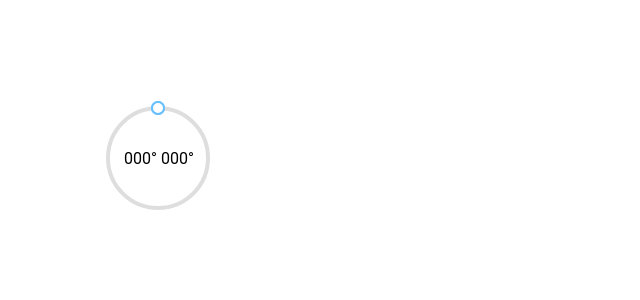
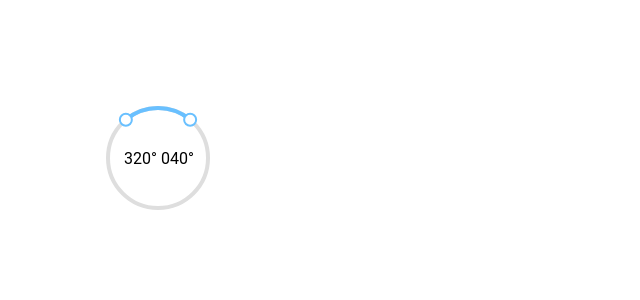
Before and after one commit to phalkone/fast-circular-slider, a React app: page / in a window 1280 px wide. Shown: the top 300 px of the page, without its empty margins (0-640 px from the left). Built offline with nearby package versions, Linux system fonts and the light colour scheme; the HTML template or start-up script is replaced by a standard one.

Commit message:
Using maximum angle

```diff
--- a/src/components/CircularSlider/Arc.tsx
+++ b/src/components/CircularSlider/Arc.tsx
@@ -5,7 +5,6 @@ import type { IArc } from '../../types/CircularSlider.types'
  * Arc for the slider
  */
 export const Arc = (props: IArc) => {
-  console.log(props.largeFlag + ' ' + props.sweepFlag)
   return (
     <path
       d={`M ${props.start.x} ${props.start.y} ` +
--- a/src/components/CircularSlider/Handle.tsx
+++ b/src/components/CircularSlider/Handle.tsx
@@ -1,32 +1,39 @@
 import React, { useState, useEffect, Fragment } from 'react'
 import type { IHandle } from '../../types/CircularSlider.types'
+import { getXY, toDeg } from '../../utils/CircularSlider.utils'
 
 /**
  * Handle for the slider
  */
 export const Handle = (props: IHandle) => {
-  const [x, setX] = useState<number>(props.x)
-  const [y, setY] = useState<number>(props.y)
   const [centerX, setCenterX] = useState<number>(0)
   const [centerY, setCenterY] = useState<number>(0)
   const [dragging, setDragging] = useState<boolean>(false)
+  let prev = props.angle.angle
 
-  const getPosition = (mouseX : number, mouseY : number) => {
+  const setPosition = (mouseX : number, mouseY : number) => {
     const a = Math.atan((mouseX - centerX) / (centerY - mouseY))
-    let angle = a / Math.PI * 180
+    let angle = toDeg(a)
     if (mouseY <= centerY) {
-      const x = props.radius + props.padding + (Math.sin(a) * props.radius)
-      const y = props.radius + props.padding - (Math.cos(a) * props.radius)
       angle = angle < 0 ? 360 + angle : angle
-      props.setAngle({ angle, x, y })
-      return { x, y }
     } else {
-      const x = props.radius + props.padding - (Math.sin(a) * props.radius)
-      const y = props.radius + props.padding + (Math.cos(a) * props.radius)
-      angle = angle < 0 ? 180 + angle : 180 + angle
-      props.setAngle({ angle, x, y })
-      return { x, y }
+      angle = 180 + angle
     }
+
+    const maxPlus = props.max < props.angle.angle ? props.max + 360 - props.angle.angle : props.max - props.angle.angle
+    const diffPlus = angle < props.angle.angle ? angle + 360 - props.angle.angle : angle - props.angle.angle
+
+    const maxMin = props.max > props.angle.angle ? props.max - 360 - props.angle.angle : props.max - props.angle.angle
+    const diffMin = angle > props.angle.angle ? angle - 360 - props.angle.angle : angle - props.angle.angle
+
+    console.log(angle + ' ' + prev)
+
+    if ((angle >= prev && diffPlus <= maxPlus) || (angle <= prev && diffMin >= maxMin)) {
+      props.setAngle({ angle, ...getXY(angle, props.radius, props.padding) })
+    } else {
+      props.setAngle({ angle: props.max, ...getXY(props.max, props.radius, props.padding) })
+    }
+    prev = angle
   }
 
   const onMouseDown = (e : any) => {
@@ -49,9 +56,7 @@ export const Handle = (props: IHandle) => {
 
   const onMouseMove = (e : any) => {
     if (!dragging) return
-    const pos = getPosition(e.pageX, e.pageY)
-    setX(pos.x)
-    setY(pos.y)
+    setPosition(e.pageX, e.pageY)
     e.stopPropagation()
     e.preventDefault()
   }
@@ -68,8 +73,8 @@ export const Handle = (props: IHandle) => {
     <circle
       id={dragging ? 'active' : 'non-active'}
       onMouseDown={onMouseDown}
-      cx={x}
-      cy={y}
+      cx={props.angle.x}
+      cy={props.angle.y}
       r={6}
       stroke="#69c0ff"
       fill="white"
--- a/src/components/CircularSlider/index.tsx
+++ b/src/components/CircularSlider/index.tsx
@@ -3,6 +3,7 @@ import type { ICircularSlider } from '../../types/CircularSlider.types'
 import * as styles from '../../themes/CircularSlider.css'
 import { Handle } from './Handle'
 import { Arc } from './Arc'
+import { getXY } from '../../utils/CircularSlider.utils'
 
 /**
  * Draws a circular slider for provided relative wind data
@@ -10,8 +11,8 @@ import { Arc } from './Arc'
  */
 const CircularSlider = (props: ICircularSlider) => {
   const center = props.radius + props.padding
-  const [first, setFirst] = useState({ angle: 0, x: center, y: props.padding })
-  const [second, setSecond] = useState({ angle: 0, x: center, y: props.padding })
+  const [first, setFirst] = useState({ angle: 320, ...getXY(320, props.radius, props.padding) })
+  const [second, setSecond] = useState({ angle: 40, ...getXY(40, props.radius, props.padding) })
 
   return (
     <div className={styles.container}>
@@ -25,8 +26,8 @@ const CircularSlider = (props: ICircularSlider) => {
         {/* largeFlag={ Math.abs(second.angle - first.angle) > 180 ? 1 : 0 }
           sweepFlag={ second.angle > first.angle ? 1 : 0 } */}
         <Arc
-          largeFlag={ Math.abs(second.angle - first.angle) > 180 ? 1 : 0 }
-          sweepFlag={ second.angle > first.angle ? 1 : 0 }
+          largeFlag={ (second.angle < first.angle ? second.angle + 360 - first.angle : second.angle - first.angle) > 180 ? 1 : 0 }
+          sweepFlag={ second.angle > first.angle ? 0 : 1 }
           start={{ x: first.x, y: first.y }}
           end={{ x: second.x, y: second.y }}
           radius={props.radius}
@@ -34,20 +35,19 @@ const CircularSlider = (props: ICircularSlider) => {
         />
         <Handle
           setAngle={setFirst}
-          x={center}
-          y={props.padding}
+          angle={first}
           radius={props.radius}
           padding={props.padding}
-
+          max={second.angle}
         />
         <Handle
           setAngle={setSecond}
-          x={center}
-          y={props.padding}
+          angle={second}
           radius={props.radius}
           padding={props.padding}
+          max={first.angle}
         />
-        <text x={center - 34} y={center + 6}>{`${first.angle.toFixed(0).padStart(3, '0')}° ${second.angle.toFixed(0).padStart(3, '0')}°`}</text>
+        <text x={center - 34} y={center + 6}>{`${Math.round(first.angle).toString().padStart(3, '0')}° ${Math.round(second.angle).toString().padStart(3, '0')}°`}</text>
         <use href='#active' />
       </svg>
     </div>
--- /dev/null
+++ b/src/utils/CircularSlider.utils.ts
@@ -0,0 +1,10 @@
+export const getXY = (angle : number, radius: number, padding: number) : { x: number, y : number} => {
+  const a = toRad(angle)
+  const x = radius + padding + (Math.sin(a) * radius)
+  const y = radius + padding - (Math.cos(a) * radius)
+  return { x, y }
+}
+
+export const toDeg = (angle : number) => angle * (180 / Math.PI)
+
+export const toRad = (angle : number) => angle * (Math.PI / 180)
```
Also changed, not shown: src/types/CircularSlider.types.ts (+3 -9 lines).
